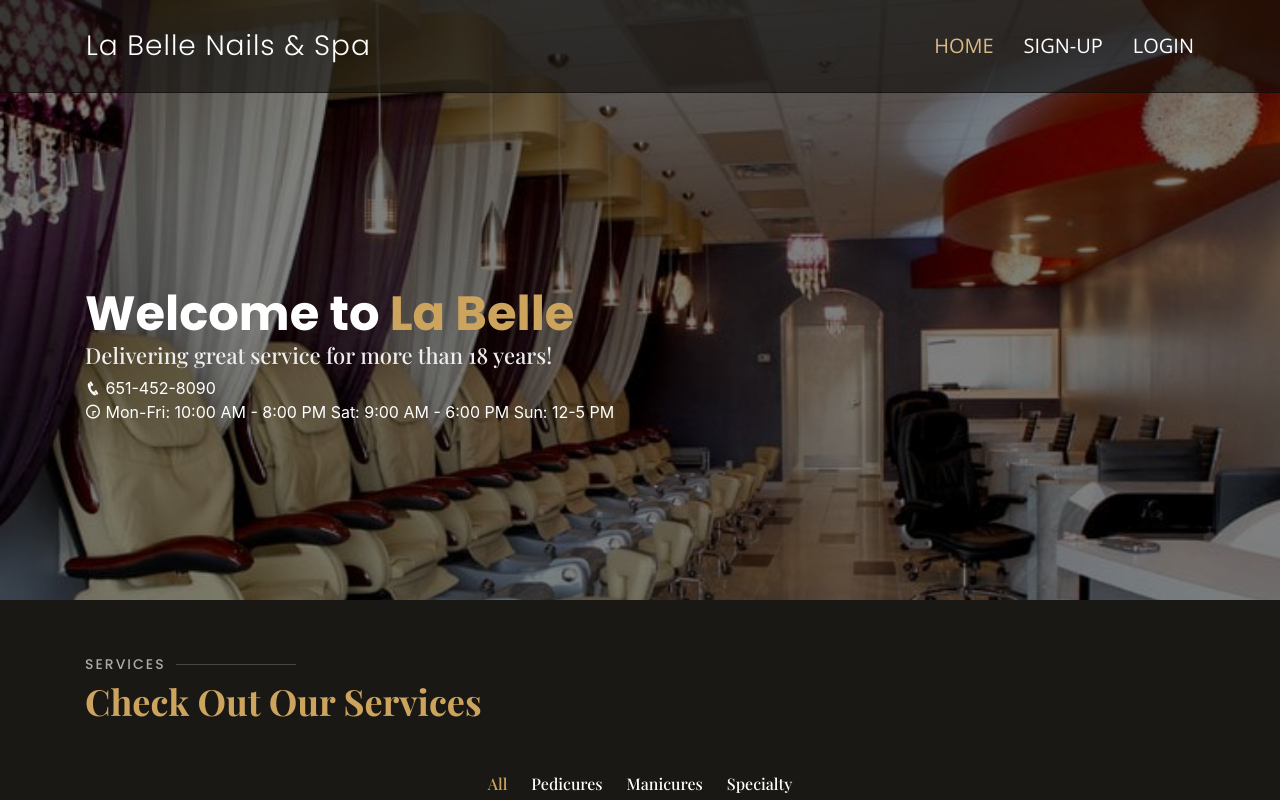
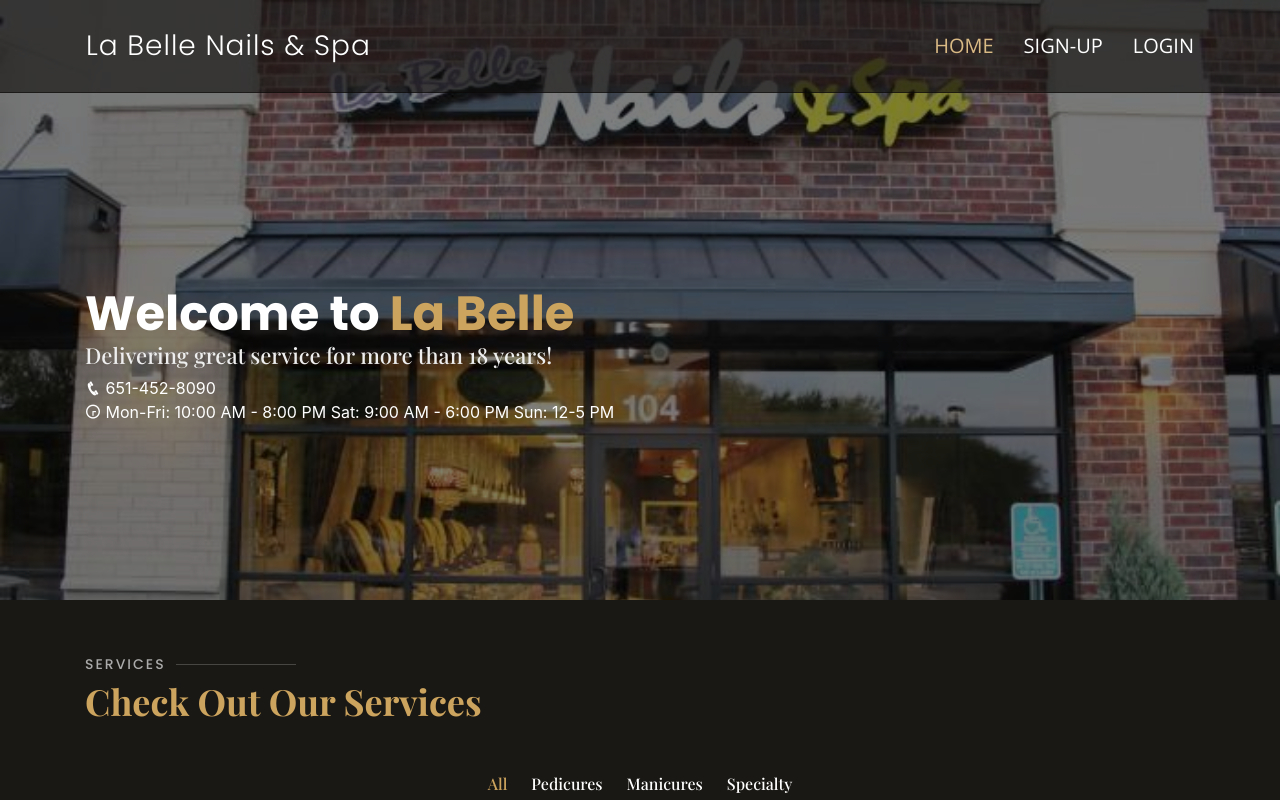
Before and after one commit to tmen427/Salon, a React (Create React App) app: page / in a window 1280 px wide. Shown: the top 800 px of the page. Built offline with nearby package versions, Linux system fonts and the light colour scheme; no server answers; a web font is replaced by a local one.

Commit message:
change pic

```diff
--- a/public/assets/css/style.css
+++ b/public/assets/css/style.css
@@ -234,7 +234,7 @@
   color: white;
   transition: 0.3s;
   font-size: 20px;
-  font-weight: ;
+
   font-family: "Open Sans", sans-serif;
 
 }
@@ -489,7 +489,7 @@
 #hero {
   width: 100%;
   height: 75vh;
-  background: url("../img/chairs.jpg") top center;
+  background: url("../img/outside.jpg") top center;
   background-size: cover;
   position: relative;
   padding: 0;
```
Also changed, not shown: public/assets/img/front.jpg (added), public/assets/img/outside.jpg (added).
